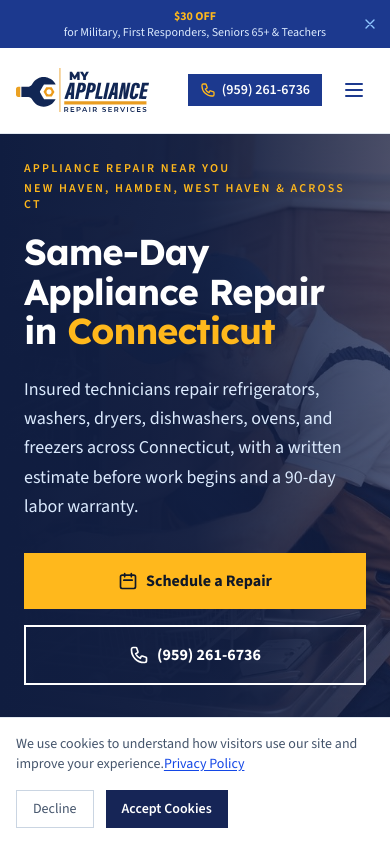
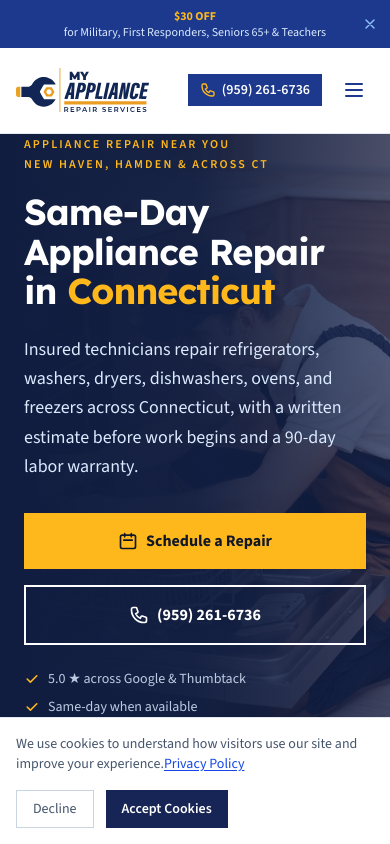
Before and after one commit to elmir-mammadli/my-appliance-repair, a Next.js app: page / in a window 390 px wide. Shown: the top 844 px of the page. Built offline with nearby package versions, Linux system fonts and the light colour scheme.

Commit message:
Refine mobile homepage hero spacing

```diff
--- a/src/components/Hero.tsx
+++ b/src/components/Hero.tsx
@@ -36,13 +36,13 @@ export default function Hero() {
           aria-hidden="true"
         />
 
-        <div className="nj-entrance relative px-6 pb-12 pt-20">
+        <div className="nj-entrance relative px-6 pb-12 pt-14">
           <p className="mb-5 flex flex-col items-start gap-1 text-xs font-semibold uppercase tracking-[0.18em] text-[#ffb81c]">
             <span>Appliance Repair Near You</span>
-            <span>New Haven, Hamden, West Haven &amp; across CT</span>
+            <span>New Haven, Hamden &amp; across CT</span>
           </p>
           <h1 className="max-w-sm text-4xl font-bold leading-[1.1] tracking-tight sm:text-5xl">
-            Same-Day Appliance Repair in{' '}
+            Same-Day Appliance Repair in&nbsp;
             <span className="text-[#ffb81c]">Connecticut</span>
           </h1>
           <p className="mt-6 max-w-md text-lg leading-relaxed text-blue-100">
@@ -97,7 +97,7 @@ export default function Hero() {
               'Same-day when available',
               'Diagnostic waived with repair',
             ].map((item) => (
-              <span key={item} className="inline-flex items-center gap-2 px-3 py-2 first:pl-0">
+              <span key={item} className="inline-flex items-center gap-2 py-1">
                 <svg
                   className="h-4 w-4 flex-shrink-0 text-[#ffb81c]"
                   fill="currentColor"
```
